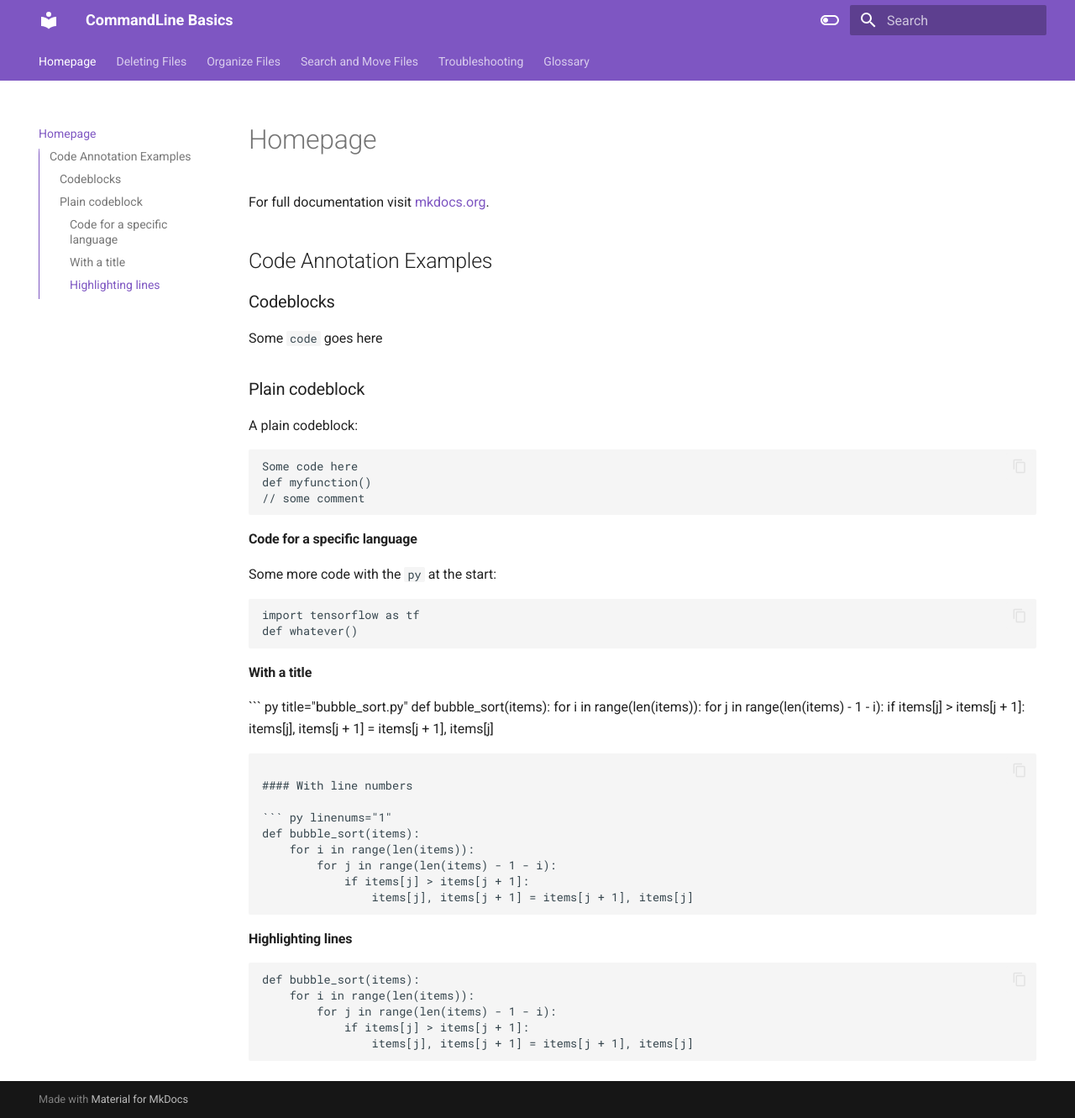
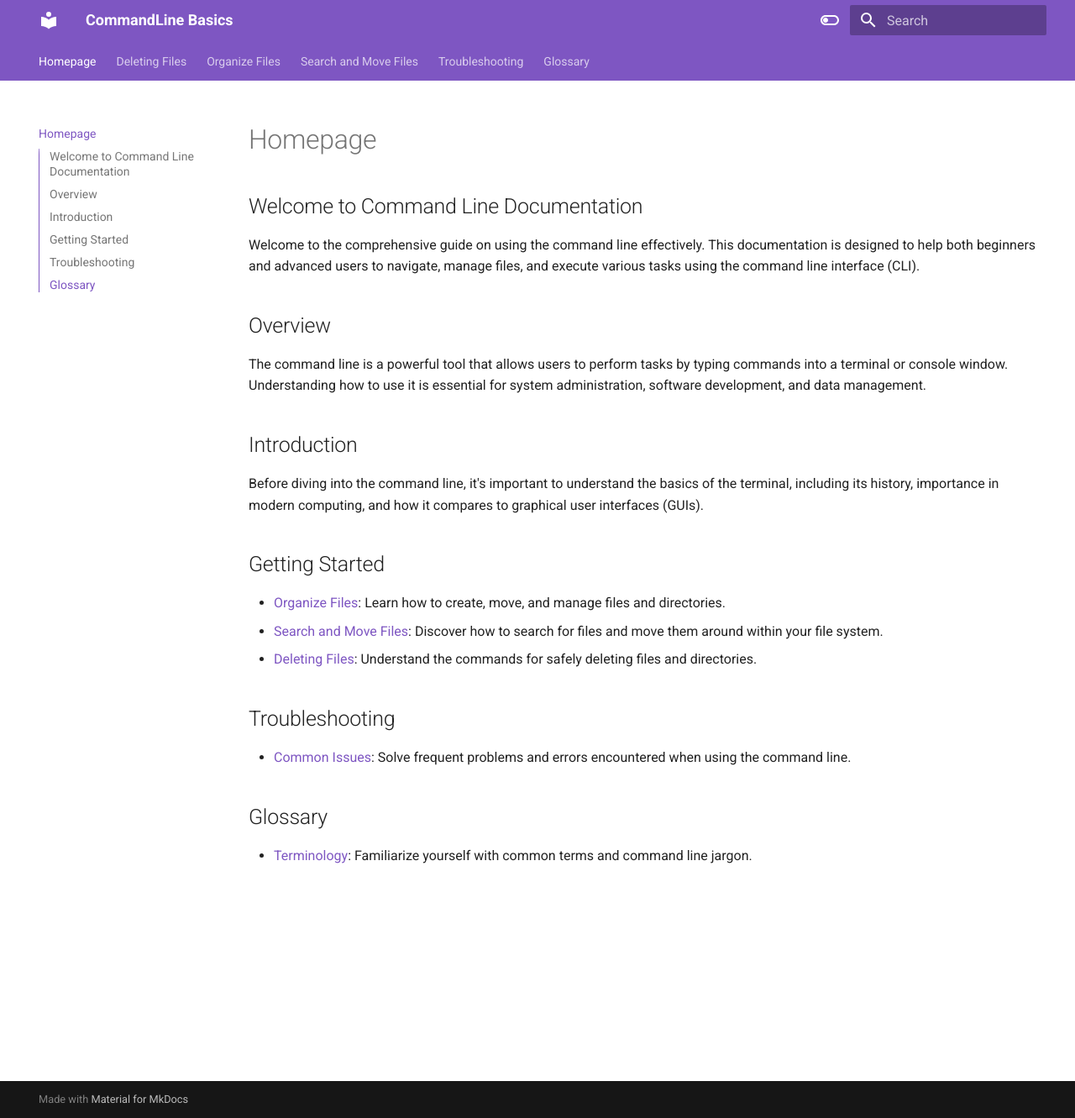
Before and after one commit to RichardLi6/UsingCommandLine, an MkDocs documentation site: the page built from docs/index.md, in a window 1280 px wide and 1331 px high. Shown: the whole window at 84% size. Built offline with MkDocs 1.6.1 and Material for MkDocs 9.7.7, drawn with Linux system fonts in a browser that asks for light colours.

Commit message:
homepage and mkdocs.yml finish

````diff
--- a/docs/index.md
+++ b/docs/index.md
@@ -1,58 +1,28 @@
 # Homepage
 
-For full documentation visit [mkdocs.org](https://www.mkdocs.org).
+## Welcome to Command Line Documentation
 
-## Code Annotation Examples
+Welcome to the comprehensive guide on using the command line effectively. This documentation is designed to help both beginners and advanced users to navigate, manage files, and execute various tasks using the command line interface (CLI).
 
-### Codeblocks
+## Overview
 
-Some `code` goes here
+The command line is a powerful tool that allows users to perform tasks by typing commands into a terminal or console window. Understanding how to use it is essential for system administration, software development, and data management.
 
-### Plain codeblock
+## Introduction
 
-A plain codeblock:
+Before diving into the command line, it's important to understand the basics of the terminal, including its history, importance in modern computing, and how it compares to graphical user interfaces (GUIs).
 
-```
-Some code here
-def myfunction()
-// some comment
-```
+## Getting Started
 
-#### Code for a specific language
+- [Organize Files](organize-files.md): Learn how to create, move, and manage files and directories.
+- [Search and Move Files](search-move-files.md): Discover how to search for files and move them around within your file system.
+- [Deleting Files](deleting-files.md): Understand the commands for safely deleting files and directories.
 
-Some more code with the `py` at the start:
 
-``` py
-import tensorflow as tf
-def whatever()
-```
+## Troubleshooting
 
-#### With a title
+- [Common Issues](troubleshooting.md): Solve frequent problems and errors encountered when using the command line.
 
-``` py title="bubble_sort.py"
-def bubble_sort(items):
-    for i in range(len(items)):
-        for j in range(len(items) - 1 - i):
-            if items[j] > items[j + 1]:
-                items[j], items[j + 1] = items[j + 1], items[j]
-```
+## Glossary
 
-#### With line numbers
-
-``` py linenums="1"
-def bubble_sort(items):
-    for i in range(len(items)):
-        for j in range(len(items) - 1 - i):
-            if items[j] > items[j + 1]:
-                items[j], items[j + 1] = items[j + 1], items[j]
-```
-
-#### Highlighting lines
-
-``` py hl_lines="2 3"
-def bubble_sort(items):
-    for i in range(len(items)):
-        for j in range(len(items) - 1 - i):
-            if items[j] > items[j + 1]:
-                items[j], items[j + 1] = items[j + 1], items[j]
-```
+- [Terminology](glossary.md): Familiarize yourself with common terms and command line jargon.
--- a/mkdocs.yml
+++ b/mkdocs.yml
@@ -1,6 +1,19 @@
 site_name: CommandLine Basics
 theme:
   name: material
+  nav:
+  - Home: index.md
+  - Introduction: introduction.md
+  - Basic Commands: basic-commands.md
+  - File Operations:
+      - Organize Files: organize-files.md
+      - Search and Move Files: search-move-files.md
+      - Deleting Files: deleting-files.md
+  - Advanced Topics:
+      - Scripting: scripting.md
+      - Custom Commands: custom-commands.md
+  - Troubleshooting: troubleshooting.md
+  - Glossary: glossary.md
   features:
     - navigation.tabs
     - navigation.sections
````
